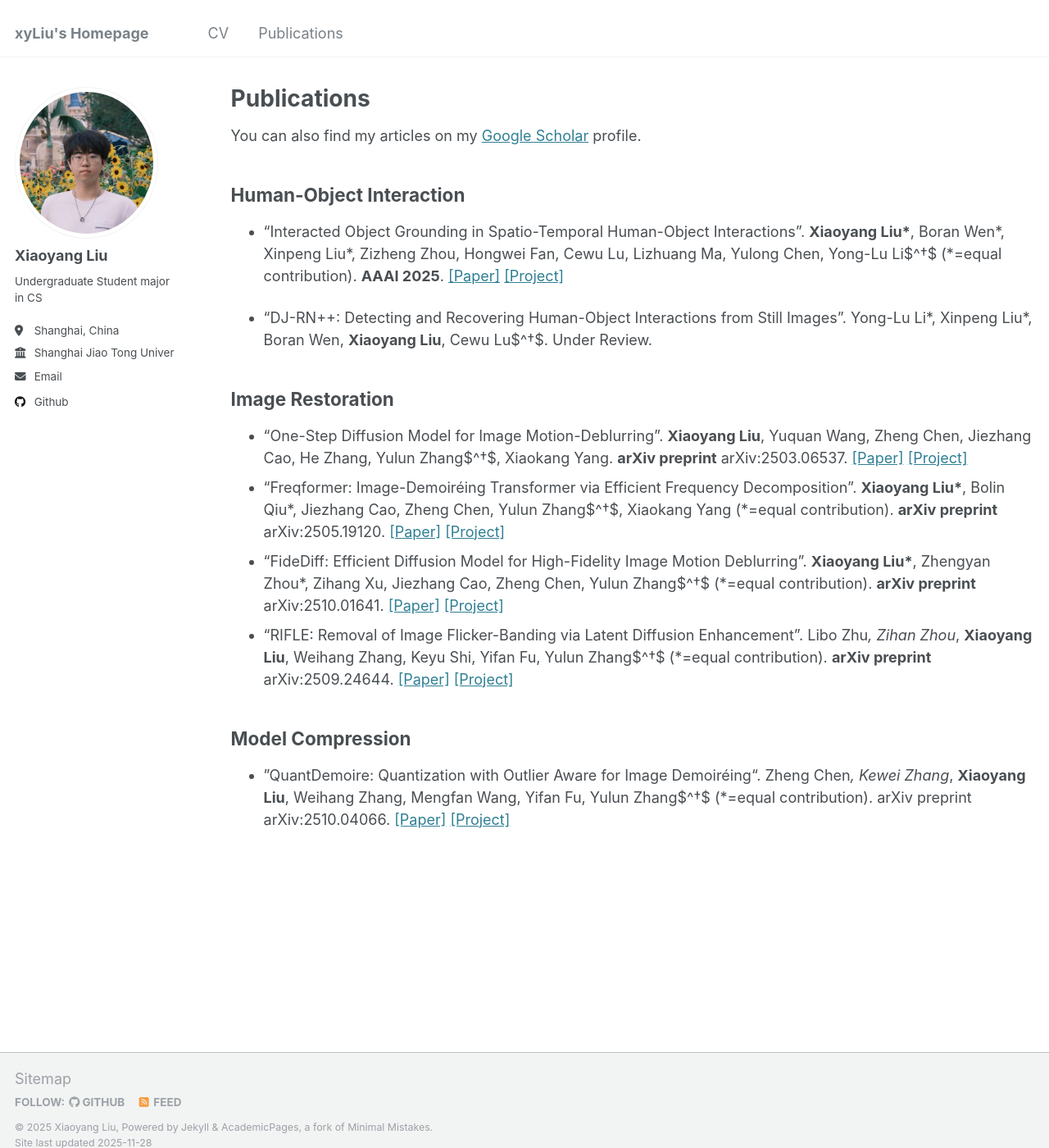
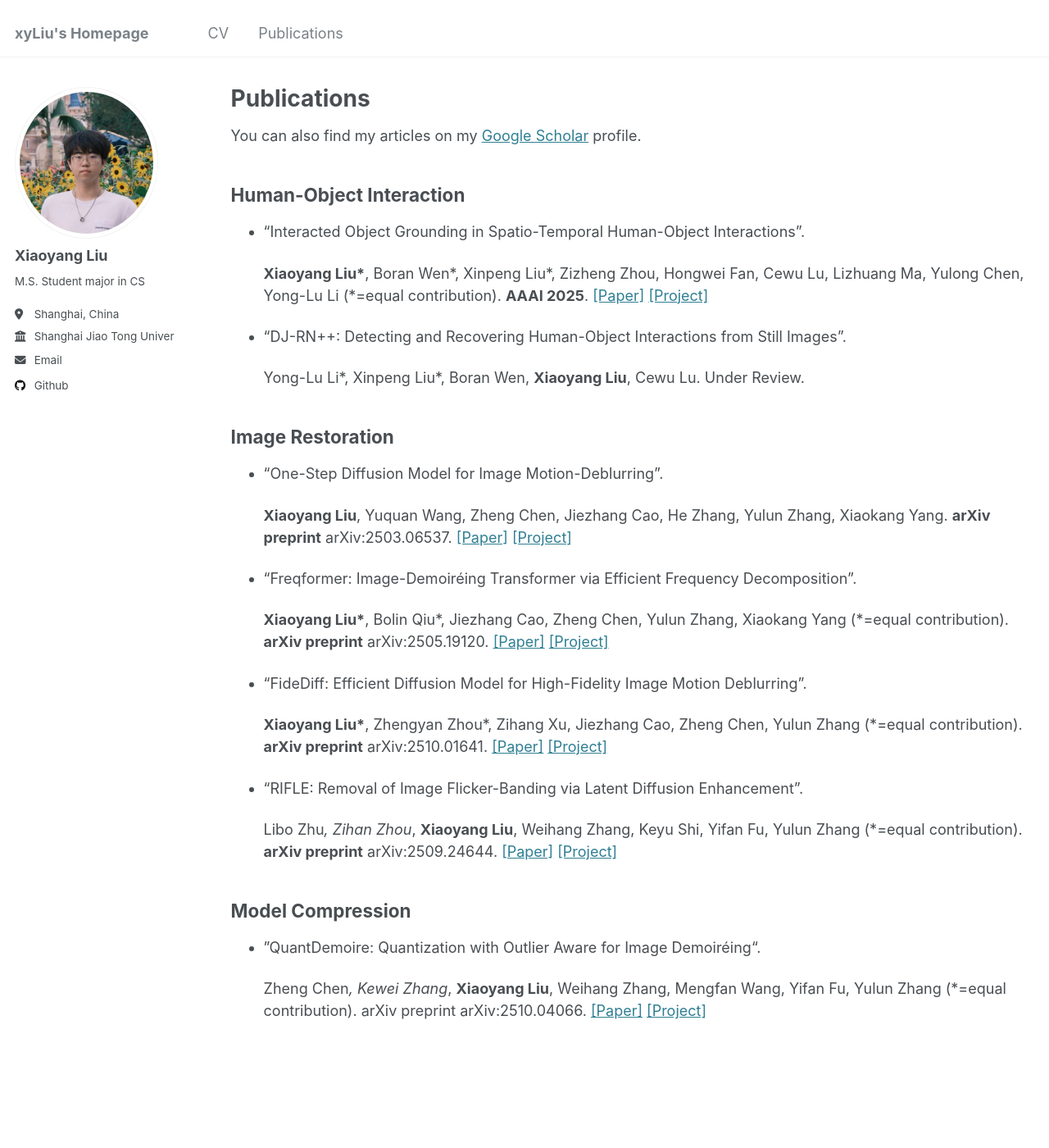
Before and after one commit to xyLiu339/xyliu339.github.io, a Jekyll site: the page built from _pages/publications.md, in a window 1280 px wide and 1400 px high. Shown: the whole window at 82% size. Built offline with Jekyll 4.4.1, drawn with Linux system fonts in a browser that asks for light colours.

Commit message:
20251128-2

```diff
--- a/_config.yml
+++ b/_config.yml
@@ -24,7 +24,7 @@ author:
   avatar           : "githubio2.png"
   name             : "Xiaoyang Liu"
   pronouns         : # example: "she/her"
-  bio              : "Undergraduate Student major in CS"
+  bio              : "M.S. Student major in CS"
   location         : "Shanghai, China"
   employer         : "Shanghai Jiao Tong University"
   uri              : # URL
--- a/_pages/publications.md
+++ b/_pages/publications.md
@@ -10,23 +10,30 @@ You can also find my articles on my [Google Scholar](https://scholar.google.com/
 
 ## Human-Object Interaction
 - "Interacted Object Grounding in Spatio-Temporal Human-Object Interactions".
-  **Xiaoyang Liu\***, Boran Wen\*, Xinpeng Liu\*, Zizheng Zhou, Hongwei Fan, Cewu Lu, Lizhuang Ma, Yulong Chen, Yong-Lu Li$^†$ (\*=equal contribution). **AAAI 2025**. [[Paper]](https://arxiv.org/abs/2412.19542) [[Project]](https://github.com/DirtyHarryLYL/HAKE-AVA)
+
+  **Xiaoyang Liu\***, Boran Wen\*, Xinpeng Liu\*, Zizheng Zhou, Hongwei Fan, Cewu Lu, Lizhuang Ma, Yulong Chen, Yong-Lu Li (\*=equal contribution). **AAAI 2025**. [[Paper]](https://arxiv.org/abs/2412.19542) [[Project]](https://github.com/DirtyHarryLYL/HAKE-AVA)
 
 - "DJ-RN++: Detecting and Recovering
 Human-Object Interactions from Still Images".
-  Yong-Lu Li\*, Xinpeng Liu\*, Boran Wen, **Xiaoyang Liu**, Cewu Lu$^†$. Under Review.
+
+  Yong-Lu Li\*, Xinpeng Liu\*, Boran Wen, **Xiaoyang Liu**, Cewu Lu. Under Review.
 
 ## Image Restoration
 - "One-Step Diffusion Model for Image Motion-Deblurring".
-  **Xiaoyang Liu**, Yuquan Wang, Zheng Chen, Jiezhang Cao, He Zhang, Yulun Zhang$^†$, Xiaokang Yang. **arXiv preprint** arXiv:2503.06537. [[Paper]](https://arxiv.org/abs/2503.06537) [[Project]](https://github.com/xyLiu339/OSDD)
+
+  **Xiaoyang Liu**, Yuquan Wang, Zheng Chen, Jiezhang Cao, He Zhang, Yulun Zhang, Xiaokang Yang. **arXiv preprint** arXiv:2503.06537. [[Paper]](https://arxiv.org/abs/2503.06537) [[Project]](https://github.com/xyLiu339/OSDD)
 - "Freqformer: Image-Demoiréing Transformer via Efficient Frequency Decomposition".
-  **Xiaoyang Liu\***, Bolin Qiu*, Jiezhang Cao, Zheng Chen, Yulun Zhang$^†$, Xiaokang Yang (\*=equal contribution). **arXiv preprint** arXiv:2505.19120. [[Paper]](http://arxiv.org/abs/2505.19120) [[Project]](https://github.com/xyLiu339/Freqformer)
+
+  **Xiaoyang Liu\***, Bolin Qiu*, Jiezhang Cao, Zheng Chen, Yulun Zhang, Xiaokang Yang (\*=equal contribution). **arXiv preprint** arXiv:2505.19120. [[Paper]](http://arxiv.org/abs/2505.19120) [[Project]](https://github.com/xyLiu339/Freqformer)
 - "FideDiff: Efficient Diffusion Model for High-Fidelity Image Motion Deblurring".
-  **Xiaoyang Liu\***, Zhengyan Zhou\*, Zihang Xu, Jiezhang Cao, Zheng Chen, Yulun Zhang$^†$ (\*=equal contribution). **arXiv preprint** arXiv:2510.01641. [[Paper]](https://arxiv.org/abs/2510.01641) [[Project]](https://github.com/xyLiu339/FideDiff)
+
+  **Xiaoyang Liu\***, Zhengyan Zhou\*, Zihang Xu, Jiezhang Cao, Zheng Chen, Yulun Zhang (\*=equal contribution). **arXiv preprint** arXiv:2510.01641. [[Paper]](https://arxiv.org/abs/2510.01641) [[Project]](https://github.com/xyLiu339/FideDiff)
 - "RIFLE: Removal of Image Flicker-Banding via Latent Diffusion Enhancement".
-  Libo Zhu*, Zihan Zhou*, **Xiaoyang Liu**, Weihang Zhang, Keyu Shi, Yifan Fu, Yulun Zhang$^†$ (\*=equal contribution). **arXiv preprint** arXiv:2509.24644. [[Paper]](https://arxiv.org/abs/2509.24644) [[Project]](https://github.com/libozhu03/RIFLE)
+
+  Libo Zhu*, Zihan Zhou*, **Xiaoyang Liu**, Weihang Zhang, Keyu Shi, Yifan Fu, Yulun Zhang (\*=equal contribution). **arXiv preprint** arXiv:2509.24644. [[Paper]](https://arxiv.org/abs/2509.24644) [[Project]](https://github.com/libozhu03/RIFLE)
 
 
 ## Model Compression
 - ”QuantDemoire: Quantization with Outlier Aware for Image Demoiréing“.
-  Zheng Chen*, Kewei Zhang*, **Xiaoyang Liu**, Weihang Zhang, Mengfan Wang, Yifan Fu, Yulun Zhang$^†$ (\*=equal contribution). arXiv preprint arXiv:2510.04066. [[Paper]](https://arxiv.org/abs/2510.04066) [[Project]](https://github.com/zhengchen1999/QuantDemoire)
+
+  Zheng Chen*, Kewei Zhang*, **Xiaoyang Liu**, Weihang Zhang, Mengfan Wang, Yifan Fu, Yulun Zhang (\*=equal contribution). arXiv preprint arXiv:2510.04066. [[Paper]](https://arxiv.org/abs/2510.04066) [[Project]](https://github.com/zhengchen1999/QuantDemoire)
```
Also changed, not shown: _pages/about.md (+0 -1 lines).
